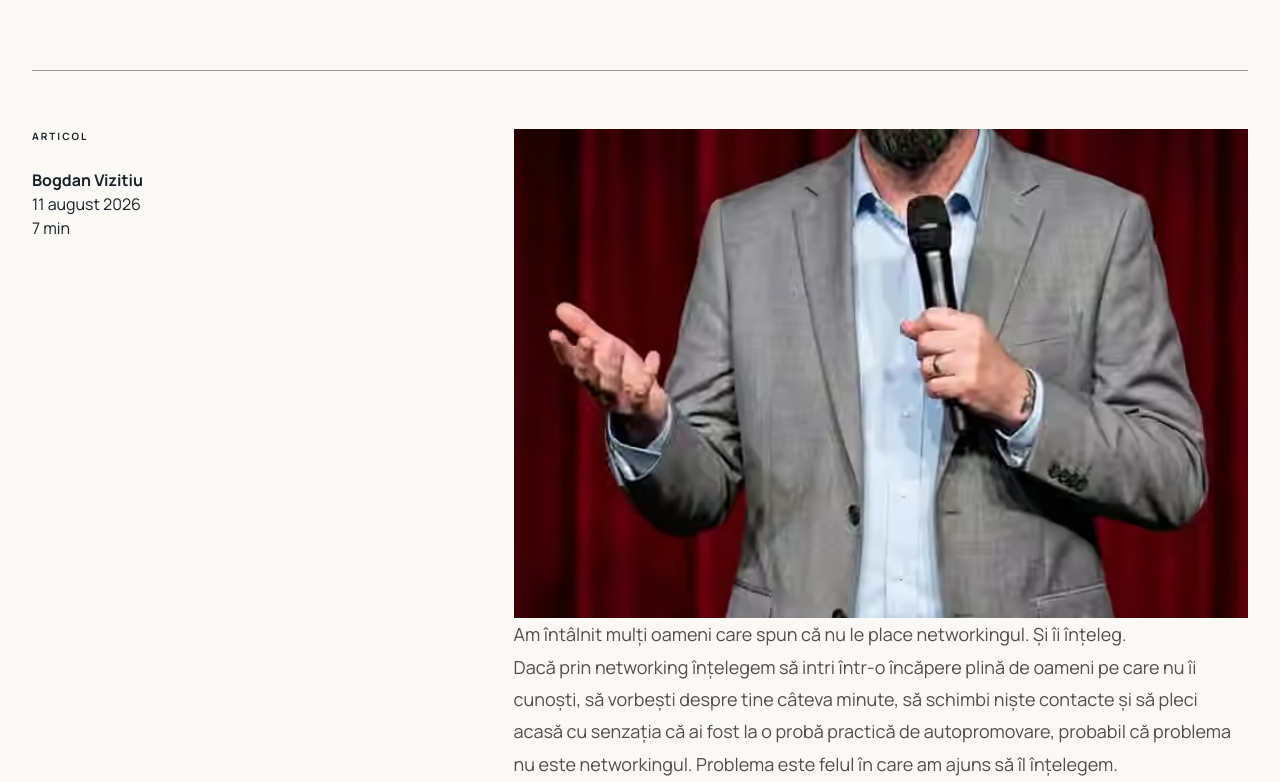
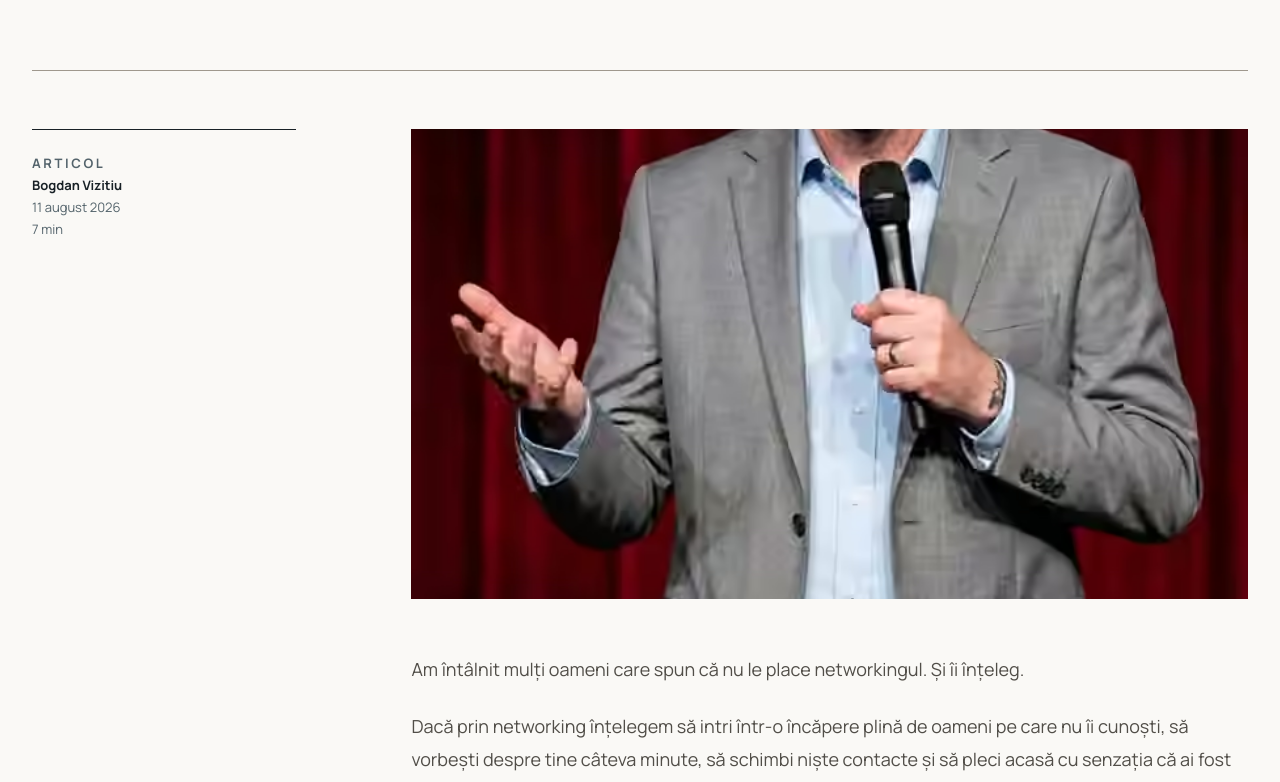
Before and after one commit to ivanovroxana1988-arch/bogdanvizitiu, a Next.js app: page /insights/networkingul-nu-incepe-cu-schimbul-de-contacte in a window 1280 px wide. Shown: the part 628-1410 px from the top of the page. Built offline with nearby package versions, Linux system fonts and the light colour scheme.

Commit message:
Polish resource article layout and social metadata

```diff
--- a/app/insights/[slug]/page.tsx
+++ b/app/insights/[slug]/page.tsx
@@ -4,6 +4,7 @@ import {getPublishedInsights,publishedInsightSlugs} from '@/lib/data'
 import {PageHero,Eyebrow,ArrowLink} from '@/components/ui'
 import {EditorialImage} from '@/components/portrait'
 import {getCopy,getLocale} from '@/lib/i18n'
+import styles from '../insights.module.css'
 
 const insightImages:Record<string,'speaking'|'coaching'|'workshop'|'candid'>={
   'networkingul-nu-incepe-cu-schimbul-de-contacte':'speaking',
@@ -45,6 +46,7 @@ export function generateMetadata({params,searchParams}:{params:{slug:string};sea
       authors:['Bogdan Vizitiu'],
       locale:locale==='ro'?'ro_RO':'en_GB',
     },
+    twitter:{card:'summary_large_image',title:insight.title,description:insight.excerpt},
   }
 }
 
@@ -62,13 +64,13 @@ export default function Insight({params,searchParams}:{params:{slug:string};sear
 
   return <>
     <PageHero eyebrow={insight.category} title={insight.title} intro={insight.subtitle || insight.excerpt}/>
-    <section className="shell content-grid">
-      <aside>
+    <section className={`shell ${styles.articleGrid}`}>
+      <aside className={styles.articleMeta}>
         <Eyebrow>{locale==='ro'?'Articol':'Article'}</Eyebrow>
         <p><strong>Bogdan Vizitiu</strong><br/>{date}<br/>{insight.readTime}</p>
       </aside>
-      <article className="prose">
-        <EditorialImage asset={insightImages[insight.slug]||'candid'} kind="event"/>
+      <article className={styles.body}>
+        <EditorialImage asset={insightImages[insight.slug]||'candid'} kind="event" className={styles.heroImage}/>
 
         {insight.intro.map(paragraph=><p key={paragraph}>{paragraph}</p>)}
 
@@ -92,12 +94,12 @@ export default function Insight({params,searchParams}:{params:{slug:string};sear
           </ul>
         </section>}
 
-        <section>
+        <section className={styles.related}>
           <h2>{locale==='ro'?'Mai departe':'Continue reading'}</h2>
           {related.map(item=><p key={item.slug}><ArrowLink href={`/insights/${item.slug}`}>{item.title}</ArrowLink></p>)}
         </section>
 
-        <ArrowLink href="/insights">{copy.back}</ArrowLink>
+        <ArrowLink href="/insights" className={styles.back}>{copy.back}</ArrowLink>
       </article>
     </section>
   </>
```
